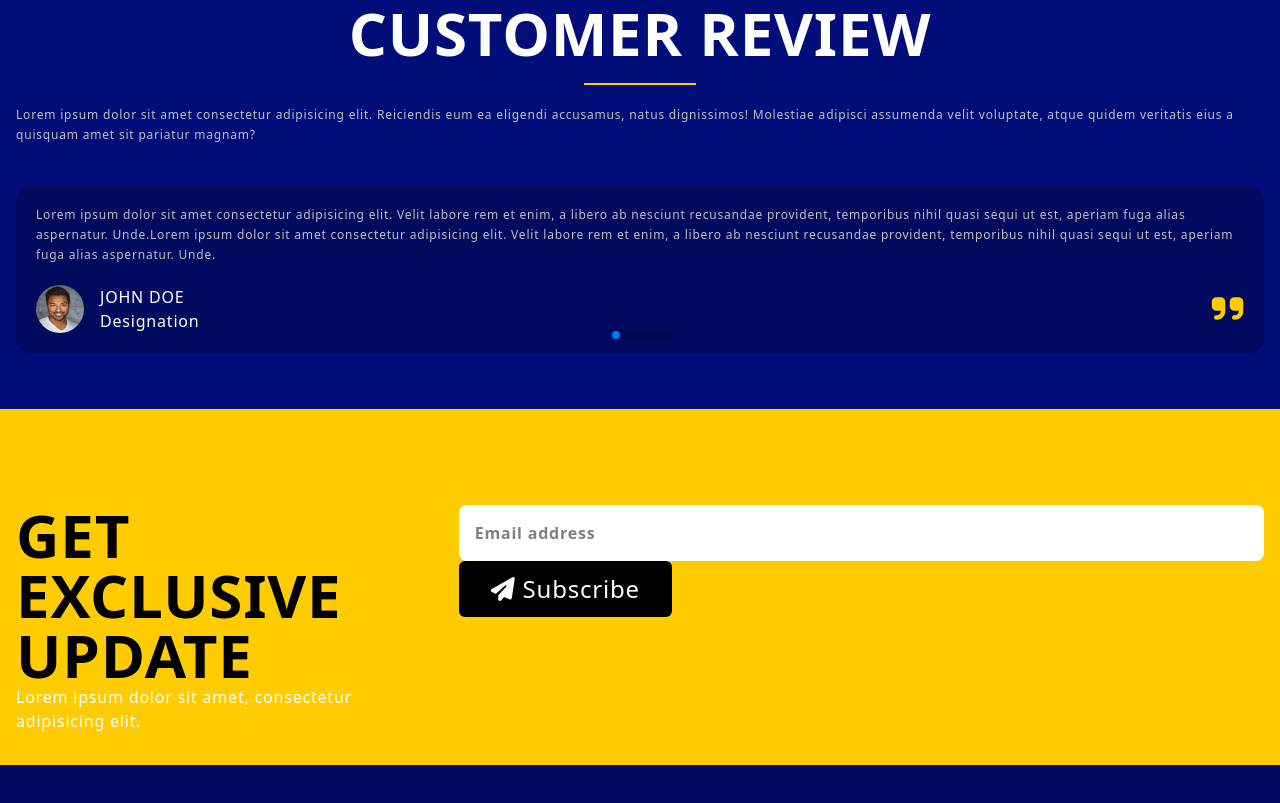
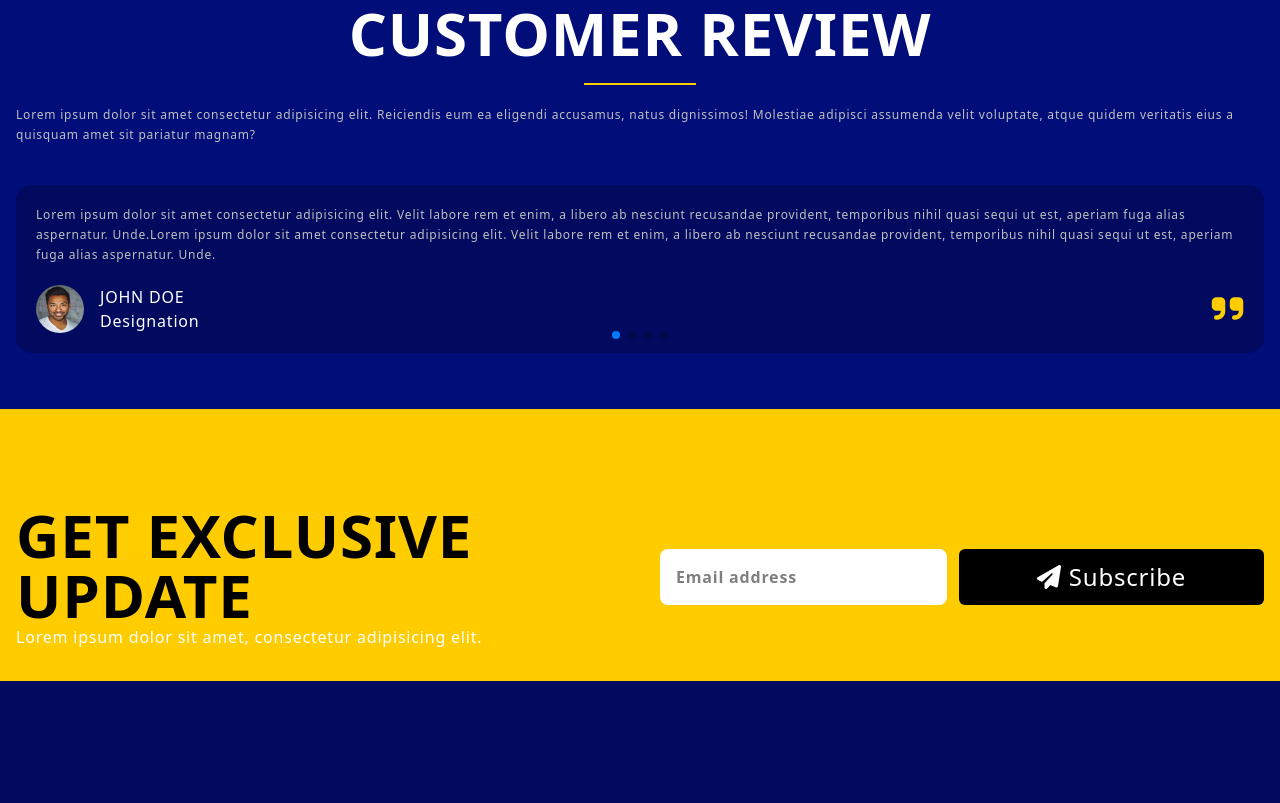
Before and after one commit to Nasim25/burger_website, a website: page src/index.html in a window 1280 px wide. Shown: the part 2654-3457 px from the top of the page. After the commit the page ends 3431 px from the top, so only its background shows below. Drawn offline with nearby package versions, Linux system fonts and the light colour scheme; files whose address does not match are found by name.

Commit message:
contact section

```diff
--- a/src/index.html
+++ b/src/index.html
@@ -568,13 +568,13 @@
               Lorem ipsum dolor sit amet, consectetur adipisicing elit.
             </p>
           </div>
-          <div class="flex-2 flex-col md:flex-row">
+          <div class="flex gap-3 flex-col md:flex-row md:flex-1 items-center">
             <input
               type="email"
               placeholder="Email address"
               class="bg-white w-full p-4 rounded-lg text-black font-bold outline-none"
             />
-            <a href="" class="btn bg-black text-center text-2xl">
+            <a href="" class="btn bg-black text-center text-2xl w-full">
               <i class="fa-solid fa-paper-plane"></i>
               Subscribe
             </a>
```
